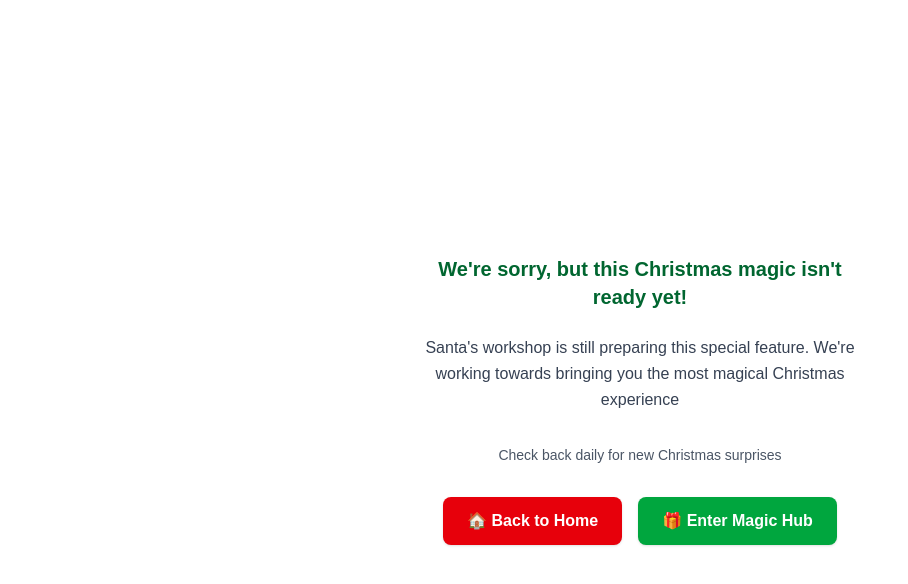
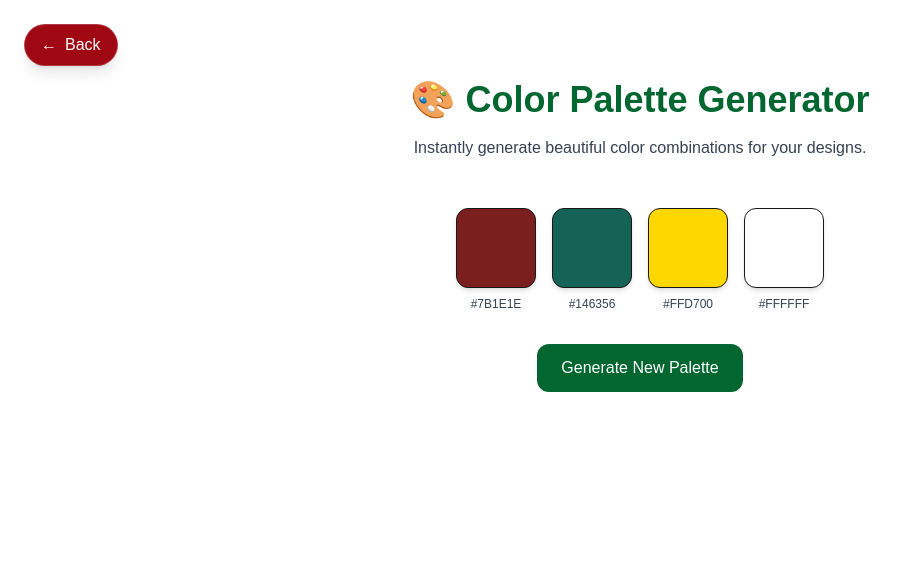
Before and after one commit to Mbiydzenyuy3/santas-magic-hub, a Next.js app: page /magic/color-palette in a window 1280 px wide. Before the commit this address had no page. Shown: the top 584 px of the page, without its empty margins (0-908 px from the left). Built offline with nearby package versions, Linux system fonts and the light colour scheme.

Commit message:
feat: color pallette generate that generates different matching colors when the generate button is clicked

```diff
--- /dev/null
+++ b/app/magic/color-palette/page.tsx
@@ -0,0 +1,49 @@
+"use client";
+
+import Link from "next/link";
+import { useEffect } from "react";
+import PaletteGenerator from "@/components/PaletteGenerator";
+
+export default function ColorPalettePage() {
+  useEffect(() => {
+    try {
+      if (typeof window === "undefined" || !window.localStorage) {
+        return;
+      }
+
+      const parsed = JSON.parse(localStorage.getItem("completedDays") || "[]");
+      const stored: number[] = Array.isArray(parsed) ? parsed : [];
+      if (!stored.includes(18)) {
+        localStorage.setItem("completedDays", JSON.stringify([...stored, 18]));
+      }
+    } catch (error) {
+      console.error("Failed to update completed days:", error);
+    }
+  }, []);
+
+  return (
+    <div className='min-h-screen max-w-4xl mx-auto py-20 text-center'>
+      <div className='absolute top-6 left-6 z-20'>
+        <Link
+          href='/magic'
+          className='inline-flex items-center gap-2 px-4 py-2 bg-red-800 backdrop-blur-md hover:bg-white/20 border border-white/20 text-white rounded-full transition-all duration-300 font-medium group shadow-lg'
+        >
+          <span className='group-hover:-translate-x-1 transition-transform'>
+            ←
+          </span>{" "}
+          Back
+        </Link>
+      </div>
+
+      <h1 className='text-4xl font-bold text-green-800 mb-4'>
+        🎨 Color Palette Generator
+      </h1>
+
+      <p className='text-gray-700 mb-12'>
+        Instantly generate beautiful color combinations for your designs.
+      </p>
+
+      <PaletteGenerator />
+    </div>
+  );
+}
--- a/app/magic/page.tsx
+++ b/app/magic/page.tsx
@@ -31,7 +31,6 @@ export default function MagicHub() {
             Day 2 unlocked
           </p>
         </Link>
-
         <Link
           href='/magic/countdown'
           className='p-5 rounded-xl shadow-lg hover:shadow-xl bg-white border border-gray-200 transition-all duration-200 hover:border-green-300'
@@ -54,7 +53,6 @@ export default function MagicHub() {
             Day 4 unlocked
           </p>
         </Link>
-
         <Link
           href='/magic/jokes'
           className='p-5 rounded-xl shadow-lg hover:shadow-xl bg-white border border-gray-200 transition-all duration-200 hover:border-green-300'
@@ -66,7 +64,6 @@ export default function MagicHub() {
             Day 5 unlocked
           </p>
         </Link>
-
         <Link
           href='/magic/elf-name'
           className='p-5 rounded-xl shadow-lg hover:shadow-xl bg-white border border-gray-200 transition-all duration-200 hover:border-green-300'
@@ -78,7 +75,6 @@ export default function MagicHub() {
             Day 6 unlocked
           </p>
         </Link>
-
         <Link
           href='/magic/greeting-cards'
           className='p-5 rounded-xl shadow-lg hover:shadow-xl bg-white border border-gray-200 transition-all duration-200 hover:border-green-300'
@@ -101,7 +97,6 @@ export default function MagicHub() {
             Day 8 unlocked
           </p>
         </Link>
-
         <Link
           href='/magic/naughty-or-nice'
           className='p-5 rounded-xl shadow-lg hover:shadow-xl bg-white border border-gray-200 transition-all duration-200 hover:border-green-300'
@@ -113,7 +108,6 @@ export default function MagicHub() {
             Day 9 unlocked
           </p>
         </Link>
-
         <Link
           href='/magic/snowfall-customizer'
           className='p-5 rounded-xl shadow-lg hover:shadow-xl bg-white border border-gray-200 transition-all duration-200 hover:border-green-300'
@@ -169,7 +163,6 @@ export default function MagicHub() {
             Day 14 unlocked
           </p>
         </Link>
-
         <Link
           href='/magic/snowman-builder'
           className='p-5 rounded-xl shadow-lg hover:shadow-xl bg-white border border-gray-200 transition-all duration-200 hover:border-green-300'
@@ -181,7 +174,6 @@ export default function MagicHub() {
             Day 15 unlocked
           </p>
         </Link>
-
         <Link
           href='/magic/secret-santa'
           className='p-5 rounded-xl shadow-lg hover:shadow-xl bg-white border border-gray-200 transition-all duration-200 hover:border-green-300'
@@ -193,7 +185,6 @@ export default function MagicHub() {
             Day 16 unlocked
           </p>
         </Link>
-
         <Link
           href='/magic/christmas-quiz'
           className='p-5 rounded-xl shadow-lg hover:shadow-xl bg-white border border-gray-200 transition-all duration-200 hover:border-green-300'
@@ -227,6 +218,17 @@ export default function MagicHub() {
             Day 19 unlocked
           </p>
         </Link>
+        <Link
+          href='/magic/color-palette'
+          className='p-5 rounded-xl shadow-lg hover:shadow-xl bg-white border border-gray-200 transition-all duration-200 hover:border-green-300'
+        >
+          <div className='text-gray-900 font-semibold text-lg'>
+            🎨 Color Palette Generator{" "}
+          </div>
+          <p className='text-xs text-gray-700 mt-2 font-medium'>
+            Day 20 unlocked
+          </p>
+        </Link>
       </div>
     </div>
   );
--- /dev/null
+++ b/components/PaletteCard.tsx
@@ -0,0 +1,15 @@
+interface PaletteCardProps {
+  color: string;
+}
+
+export default function PaletteCard({ color }: PaletteCardProps) {
+  return (
+    <div className='flex flex-col items-center gap-2'>
+      <div
+        className='w-20 h-20 rounded-xl shadow-md border'
+        style={{ backgroundColor: color }}
+      />
+      <span className='text-xs font-mono text-gray-700'>{color}</span>
+    </div>
+  );
+}
--- /dev/null
+++ b/components/PaletteGenerator.tsx
@@ -0,0 +1,26 @@
+"use client";
+
+import { useState } from "react";
+import { generatePalette } from "@/lib/paletteColors";
+import PaletteCard from "./PaletteCard";
+
+export default function PaletteGenerator() {
+  const [palette, setPalette] = useState<string[]>(generatePalette());
+
+  return (
+    <div className='flex flex-col items-center gap-8'>
+      <div className='flex gap-4 flex-wrap justify-center'>
+        {palette.map((color, index) => (
+          <PaletteCard key={index} color={color} />
+        ))}
+      </div>
+
+      <button
+        onClick={() => setPalette(generatePalette())}
+        className='px-6 py-3 bg-green-800 text-white rounded-xl font-medium hover:bg-green-700 transition'
+      >
+        Generate New Palette
+      </button>
+    </div>
+  );
+}
--- a/constant/challengeDays.ts
+++ b/constant/challengeDays.ts
@@ -18,7 +18,7 @@ export const days = [
   { day: 17, name: "Christmas Quiz Game", live: true },
   { day: 18, name: "Holiday To-Do List", live: true },
   { day: 19, name: "Photo Filters", live: true },
-  { day: 20, name: "Christmas Color Palette Generator", live: false },
+  { day: 20, name: "Christmas Color Palette Generator", live: true },
   { day: 21, name: "Christmas E-Card Sharing", live: false },
   { day: 22, name: "Final Polish + Magic Reveal", live: false },
   { day: 23, name: "GRAND CHRISTMAS DAY POST", live: false }
--- /dev/null
+++ b/lib/paletteColors.ts
@@ -0,0 +1,12 @@
+export const baseColors = {
+  red: ["#7B1E1E", "#B11226", "#D72638", "#FF4D4D"],
+  green: ["#0B3D2E", "#146356", "#1F8A70", "#2ECC71"],
+  gold: ["#7A5C00", "#B38E00", "#D4AF37", "#FFD700"],
+  white: ["#FFFFFF", "#F7F7F7", "#ECECEC", "#E0E0E0"]
+};
+
+export function generatePalette() {
+  return Object.values(baseColors).map(
+    (colors) => colors[Math.floor(Math.random() * colors.length)]
+  );
+}
```
